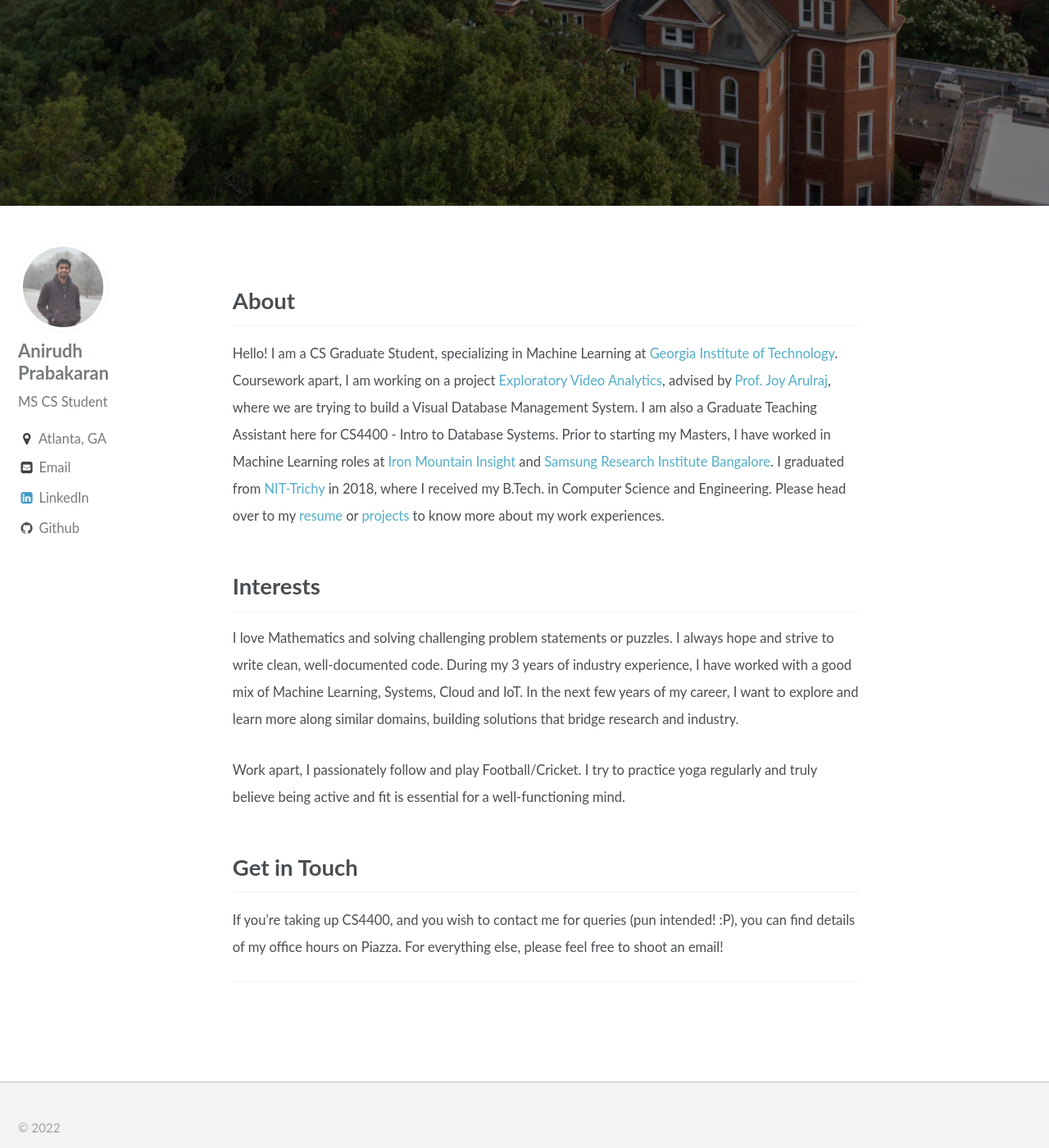
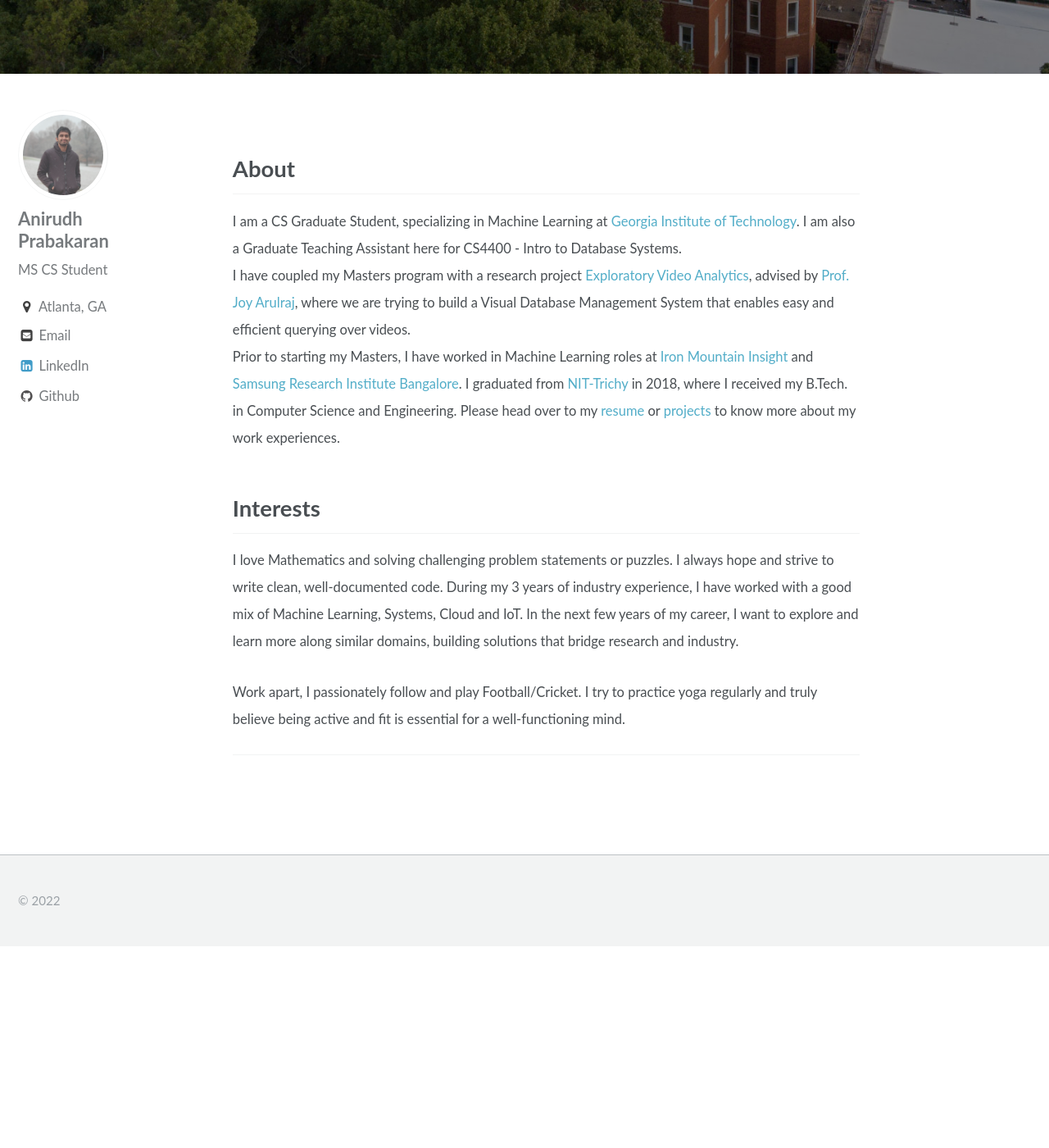
Before and after one commit to Anirudh58/Anirudh58.github.io, a Jekyll site: the page built from _pages/home.md, in a window 1280 px wide and 1400 px high, scrolled down 607 px. Shown: the whole window at 82% size. Built offline with Jekyll 4.4.1, drawn with Linux system fonts in a browser that asks for light colours; after the commit the page ends 1761 px from its top, so only the background shows below that.

Commit message:
March update

```diff
--- a/_pages/home.md
+++ b/_pages/home.md
@@ -15,7 +15,8 @@
 
 ## About
 
-<small> Hello! I am a CS Graduate Student, specializing in Machine Learning at [Georgia Institute of Technology](https://www.gatech.edu/). Coursework apart, I am working on a project [Exploratory Video Analytics](https://evagatech.readthedocs.io/en/latest/), advised by [Prof. Joy Arulraj](https://www.cc.gatech.edu/~jarulraj/), where we are trying to build a Visual Database Management System. I am also a Graduate Teaching Assistant here for CS4400 - Intro to Database Systems. Prior to starting my Masters, I have worked in Machine Learning roles at [Iron Mountain Insight](https://www.ironmountain.com/services/content-service-platform) and [Samsung Research Institute Bangalore](https://research.samsung.com/sri-b). I graduated from [NIT-Trichy](https://www.nitt.edu/home/academics/departments/cse/) in 2018, where I received my B.Tech. in Computer Science and Engineering. Please head over to my [resume](/resume) or [projects](/projects) to know more about my work experiences.
+<small> I am a CS Graduate Student, specializing in Machine Learning at [Georgia Institute of Technology](https://www.gatech.edu/). I am also a Graduate Teaching Assistant here for CS4400 - Intro to Database Systems. <br>I have coupled my Masters program with a research project [Exploratory Video Analytics](https://evagatech.readthedocs.io/en/latest/), advised by [Prof. Joy Arulraj](https://www.cc.gatech.edu/~jarulraj/), where we are trying to build a Visual Database Management System that enables easy and efficient querying over videos. <br>
+Prior to starting my Masters, I have worked in Machine Learning roles at [Iron Mountain Insight](https://www.ironmountain.com/services/content-service-platform) and [Samsung Research Institute Bangalore](https://research.samsung.com/sri-b). I graduated from [NIT-Trichy](https://www.nitt.edu/home/academics/departments/cse/) in 2018, where I received my B.Tech. in Computer Science and Engineering. Please head over to my [resume](/resume) or [projects](/projects) to know more about my work experiences.
 
 ## Interests
 
@@ -23,10 +24,12 @@
 
 <small> Work apart, I passionately follow and play Football/Cricket. I try to practice yoga regularly and truly believe being active and fit is essential for a well-functioning mind. </small>
 
+<!--
 ## Get in Touch
 
 <small> If you're taking up CS4400, and you wish to contact me for queries (pun intended! :P), you can find details of my office hours on Piazza. For everything else, please feel free to shoot an email! </small>
 
+-->
 
 <div id='featured'></div>
 
```
Also changed, not shown: other parts of _pages/home.md (+1 -1 lines), _pages/projects.md (+1 -1 lines), 1 other file.
